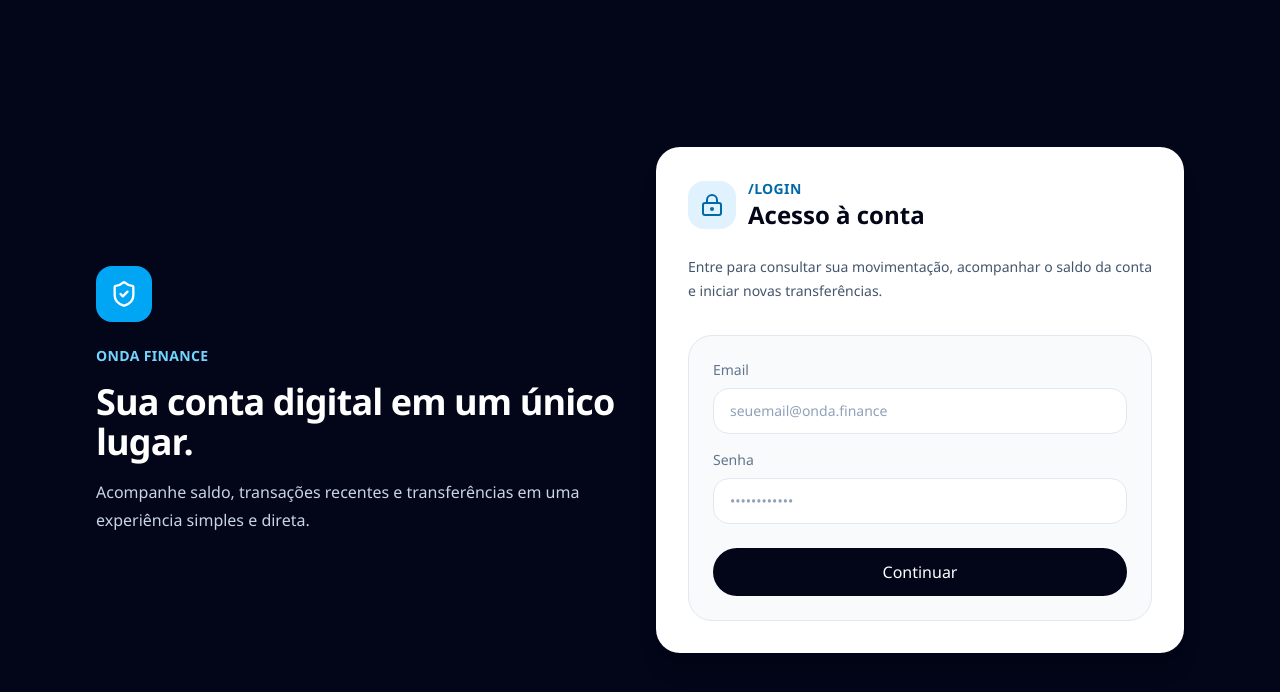
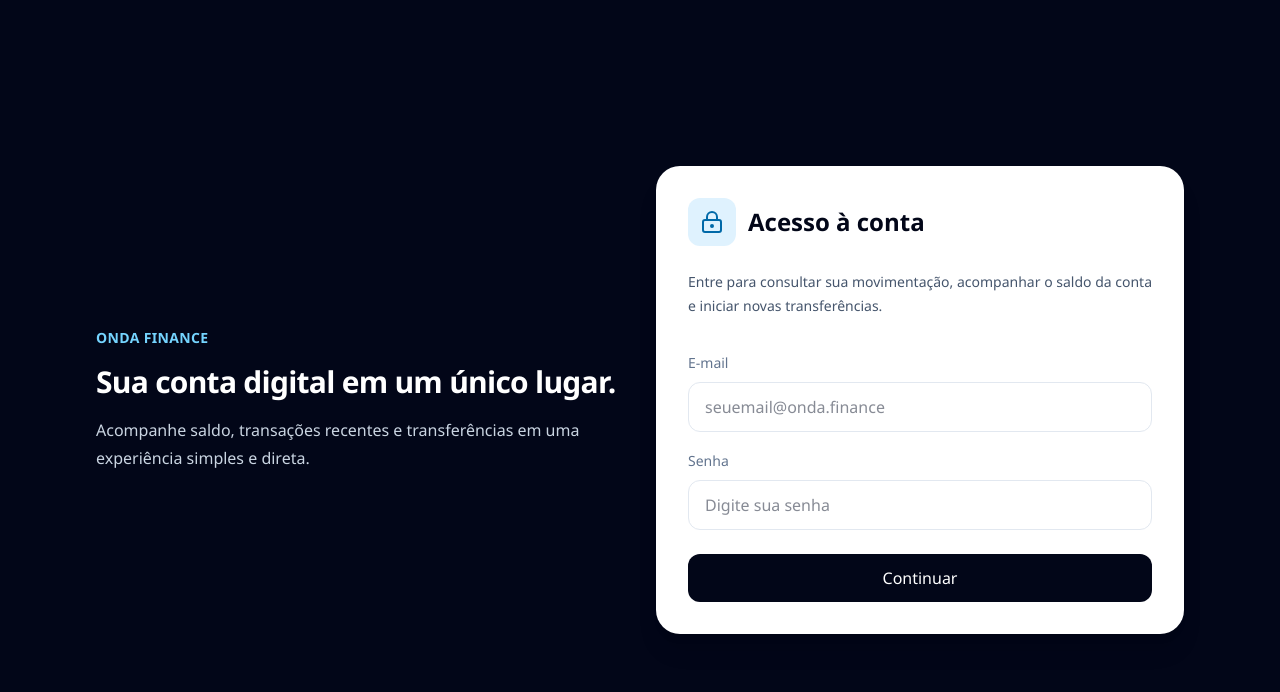
Before and after one commit to ANDREHORMAN1994/onda-finance-challenge, a React (Vite) app: page /login in a window 1280 px wide. Shown: the top 692 px of the page. Built offline with nearby package versions, Linux system fonts and the light colour scheme.

Commit message:
feat: implement login validation + session persistence

```diff
--- a/src/pages/login/index.tsx
+++ b/src/pages/login/index.tsx
@@ -1,69 +1,117 @@
-import { LockKeyhole, ShieldCheck } from 'lucide-react';
+import { zodResolver } from '@hookform/resolvers/zod';
+import { LockKeyhole } from 'lucide-react';
+import { useForm } from 'react-hook-form';
+import { Navigate, useNavigate } from 'react-router-dom';
+
+import { loginSchema, type LoginFormData } from '@/pages/login/schema';
+import { useAuthStore } from '@/shared/stores/use-auth-store';
 
 export function LoginPage() {
+  const navigate = useNavigate();
+  const isAuthenticated = useAuthStore((state) => state.isAuthenticated);
+  const login = useAuthStore((state) => state.login);
+  const {
+    formState: { errors, isSubmitting },
+    handleSubmit,
+    register,
+  } = useForm<LoginFormData>({
+    defaultValues: {
+      email: '',
+      password: '',
+    },
+    resolver: zodResolver(loginSchema),
+  });
+
+  if (isAuthenticated) {
+    return <Navigate replace to='/dashboard' />;
+  }
+
+  const onSubmit = async (data: LoginFormData) => {
+    await new Promise((resolve) => {
+      window.setTimeout(resolve, 600);
+    });
+
+    login(data.email);
+    navigate('/dashboard', { replace: true });
+  };
+
   return (
     <main className='min-h-screen bg-slate-950 text-white'>
       <div className='mx-auto flex min-h-screen w-full max-w-6xl items-center px-6 py-12 sm:px-8'>
         <section className='grid w-full gap-8 lg:grid-cols-2'>
           <article className='flex flex-col justify-center space-y-6'>
-            <div className='inline-flex h-14 w-14 items-center justify-center rounded-2xl bg-sky-500 text-white'>
-              <ShieldCheck className='h-7 w-7' />
-            </div>
-
             <div className='space-y-4'>
               <p className='text-sm font-semibold uppercase tracking-wide text-sky-300'>
                 Onda Finance
               </p>
-              <h1 className='text-4xl font-semibold tracking-tight text-white'>
+              <h1 className='text-3xl font-semibold tracking-tight text-white'>
                 Sua conta digital em um único lugar.
               </h1>
               <p className='max-w-xl text-base leading-7 text-slate-300'>
-                Acompanhe saldo, transações recentes e transferências em uma
-                experiência simples e direta.
+                Acompanhe saldo, transações recentes e transferências em uma experiência simples e
+                direta.
               </p>
             </div>
           </article>
 
           <article className='rounded-3xl bg-white p-8 text-slate-950 shadow-xl'>
             <div className='flex items-center gap-3'>
-              <span className='inline-flex h-12 w-12 items-center justify-center rounded-2xl bg-sky-100 text-sky-700'>
+              <span className='inline-flex h-12 w-12 items-center justify-center rounded-xl bg-sky-100 text-sky-700'>
                 <LockKeyhole className='h-6 w-6' />
               </span>
-              <div>
-                <p className='text-sm font-semibold uppercase tracking-wide text-sky-700'>/login</p>
-                <h2 className='text-2xl font-semibold text-slate-950'>Acesso à conta</h2>
-              </div>
+              <h2 className='text-2xl font-semibold text-slate-950'>Acesso à conta</h2>
             </div>
 
             <p className='mt-6 text-sm leading-6 text-slate-600'>
-              Entre para consultar sua movimentação, acompanhar o saldo da conta
-              e iniciar novas transferências.
+              Entre para consultar sua movimentação, acompanhar o saldo da conta e iniciar novas
+              transferências.
             </p>
 
-            <div className='mt-8 rounded-3xl border border-slate-200 bg-slate-50 p-6'>
+            <form className='mt-8' onSubmit={handleSubmit(onSubmit)}>
               <div className='space-y-4'>
                 <div>
-                  <p className='text-sm font-medium text-slate-500'>Email</p>
-                  <div className='mt-2 rounded-2xl border border-slate-200 bg-white px-4 py-3 text-sm text-slate-400'>
-                    seuemail@onda.finance
-                  </div>
+                  <label className='text-sm font-medium text-slate-500' htmlFor='email'>
+                    E-mail
+                  </label>
+                  <input
+                    autoComplete='email'
+                    className='mt-2 w-full rounded-xl border border-slate-200 bg-white px-4 py-3 text-sm text-slate-900 outline-none transition focus:border-sky-500'
+                    id='email'
+                    placeholder='seuemail@onda.finance'
+                    type='email'
+                    {...register('email')}
+                  />
+                  {errors.email ? (
+                    <p className='mt-2 text-sm text-rose-600'>{errors.email.message}</p>
+                  ) : null}
                 </div>
 
                 <div>
-                  <p className='text-sm font-medium text-slate-500'>Senha</p>
-                  <div className='mt-2 rounded-2xl border border-slate-200 bg-white px-4 py-3 text-sm text-slate-400'>
-                    ••••••••••••
-                  </div>
+                  <label className='text-sm font-medium text-slate-500' htmlFor='password'>
+                    Senha
+                  </label>
+                  <input
+                    autoComplete='current-password'
+                    className='mt-2 w-full rounded-xl border border-slate-200 bg-white px-4 py-3 text-sm text-slate-900 outline-none transition focus:border-sky-500'
+                    id='password'
+                    placeholder='Digite sua senha'
+                    type='password'
+                    {...register('password')}
+                  />
+                  {errors.password ? (
+                    <p className='mt-2 text-sm text-rose-600'>{errors.password.message}</p>
+                  ) : null}
                 </div>
               </div>
 
               <button
-                type='button'
-                className='mt-6 inline-flex w-full items-center justify-center rounded-full bg-slate-950 px-5 py-3 text-sm font-medium text-white'
+                className='mt-6 inline-flex w-full items-center justify-center rounded-xl bg-slate-950 px-5 py-3 text-sm font-medium text-white transition hover:bg-slate-800 disabled:cursor-not-allowed disabled:bg-slate-400'
+                disabled={isSubmitting}
+                type='submit'
               >
-                Continuar
+                {isSubmitting ? 'Entrando...' : 'Continuar'}
               </button>
-            </div>
+            </form>
           </article>
         </section>
       </div>
--- /dev/null
+++ b/src/pages/login/schema.ts
@@ -0,0 +1,15 @@
+import { z } from 'zod';
+
+export const loginSchema = z.object({
+  email: z
+    .string()
+    .trim()
+    .min(1, 'Informe seu e-mail.')
+    .email('Digite um e-mail válido.'),
+  password: z
+    .string()
+    .trim()
+    .min(6, 'A senha deve ter pelo menos 6 caracteres.'),
+});
+
+export type LoginFormData = z.infer<typeof loginSchema>;
--- /dev/null
+++ b/src/shared/stores/use-auth-store.ts
@@ -0,0 +1,47 @@
+import { create } from 'zustand';
+
+import {
+  clearSession,
+  createSession,
+  getSession,
+  type SessionUser,
+} from '@/shared/utils/session';
+
+type AuthStore = {
+  isAuthenticated: boolean;
+  user: SessionUser | null;
+  login: (email: string) => void;
+  logout: () => void;
+  syncSession: () => void;
+};
+
+const initialSession = getSession();
+
+export const useAuthStore = create<AuthStore>((set) => ({
+  isAuthenticated: initialSession?.isAuthenticated ?? false,
+  user: initialSession?.user ?? null,
+  login: (email) => {
+    const session = createSession(email);
+
+    set({
+      isAuthenticated: Boolean(session?.isAuthenticated),
+      user: session?.user ?? null,
+    });
+  },
+  logout: () => {
+    clearSession();
+
+    set({
+      isAuthenticated: false,
+      user: null,
+    });
+  },
+  syncSession: () => {
+    const session = getSession();
+
+    set({
+      isAuthenticated: session?.isAuthenticated ?? false,
+      user: session?.user ?? null,
+    });
+  },
+}));
--- a/src/shared/utils/session.ts
+++ b/src/shared/utils/session.ts
@@ -1,17 +1,93 @@
 export const sessionStorageKey = 'onda-finance:session';
 
-export function hasActiveSession() {
-  if (typeof window === 'undefined') {
-    return false;
+export type SessionUser = {
+  email: string;
+  name: string;
+};
+
+export type SessionData = {
+  isAuthenticated: true;
+  user: SessionUser;
+};
+
+function getNameFromEmail(email: string) {
+  const [localPart] = email.split('@');
+
+  const displayName = localPart
+    .split(/[._-]+/)
+    .filter(Boolean)
+    .map((part) => part.charAt(0).toUpperCase() + part.slice(1))
+    .join(' ');
+
+  return displayName || 'Conta Onda';
+}
+
+function parseSession(value: string | null) {
+  if (!value) {
+    return null;
   }
 
-  return window.localStorage.getItem(sessionStorageKey) === 'authenticated';
+  if (value === 'authenticated') {
+    return {
+      isAuthenticated: true,
+      user: {
+        email: 'demo@onda.finance',
+        name: 'Conta Demo',
+      },
+    } satisfies SessionData;
+  }
+
+  try {
+    const parsed = JSON.parse(value) as Partial<SessionData>;
+
+    if (
+      parsed.isAuthenticated !== true ||
+      !parsed.user?.email ||
+      !parsed.user?.name
+    ) {
+      return null;
+    }
+
+    return parsed as SessionData;
+  } catch {
+    return null;
+  }
 }
 
-export function createSession() {
+export function getSession() {
+  if (typeof window === 'undefined') {
+    return null;
+  }
+
+  return parseSession(window.localStorage.getItem(sessionStorageKey));
+}
+
+export function hasActiveSession() {
+  return getSession()?.isAuthenticated === true;
+}
+
+export function createSession(email: string) {
+  if (typeof window === 'undefined') {
+    return null;
+  }
+
+  const session = {
+    isAuthenticated: true,
+    user: {
+      email,
+      name: getNameFromEmail(email),
+    },
+  } satisfies SessionData;
+
+  window.localStorage.setItem(sessionStorageKey, JSON.stringify(session));
+
+  return session;
+}
+
+export function clearSession() {
   if (typeof window === 'undefined') {
     return;
   }
 
-  window.localStorage.setItem(sessionStorageKey, 'authenticated');
+  window.localStorage.removeItem(sessionStorageKey);
 }
```
Also changed, not shown: src/shared/layouts/app-shell.tsx (+35 -2 lines).
